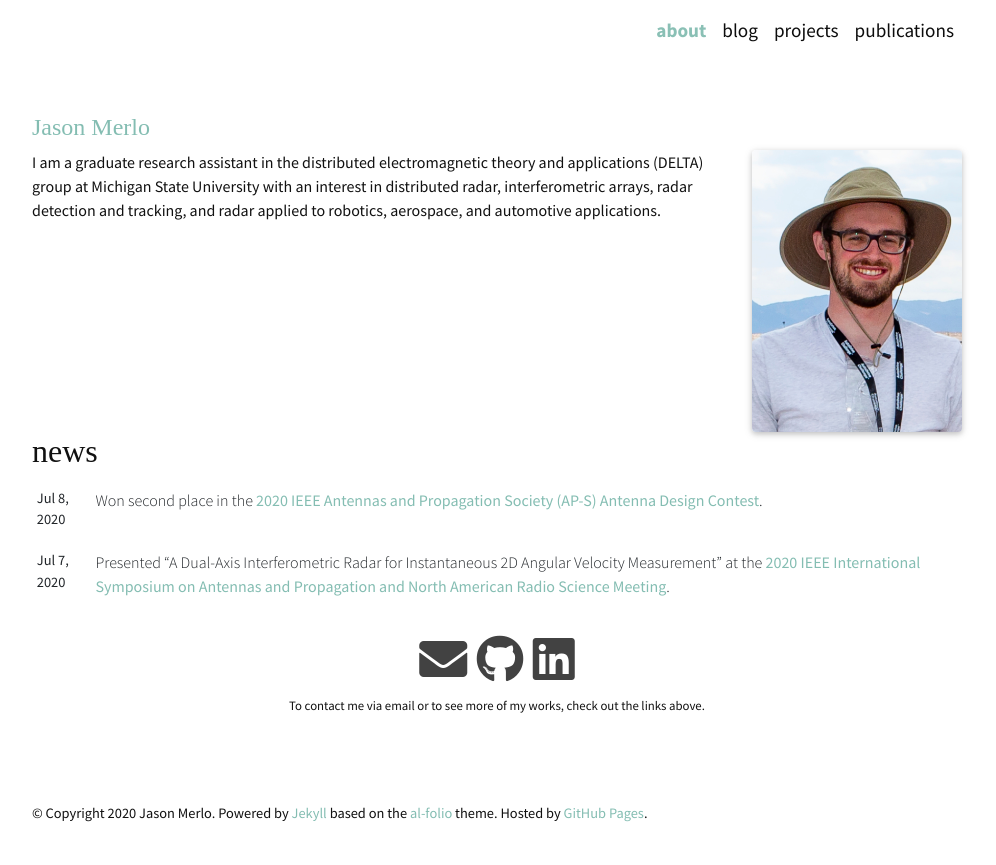
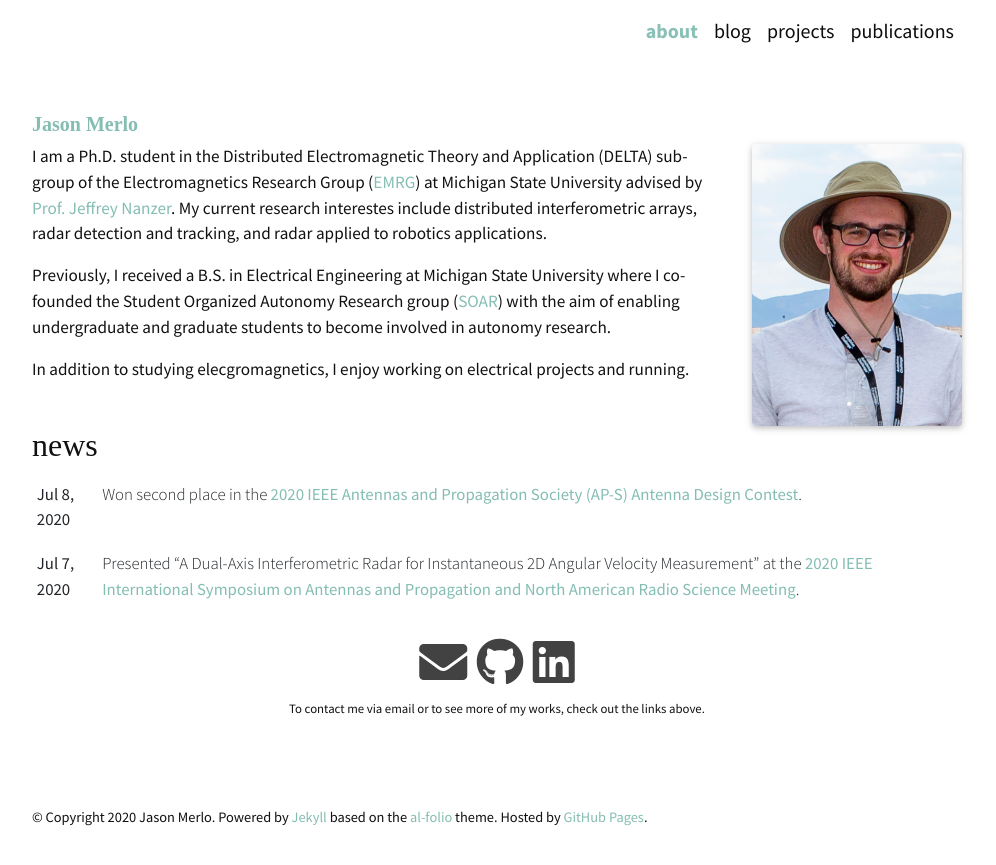
Before and after one commit to SuperUser320/superuser320.github.io, a Jekyll site: the page built from _pages/about.md, in a window 1280 px wide. Shown: the top 865 px of the page, without its empty margins (143-1139 px from the left). Built offline with Jekyll 4.4.1, drawn with Linux system fonts in a browser that asks for light colours; nearby versions of some CDN libraries; some web fonts are replaced; a style sheet for code colours, icons or effects is not loaded.

Commit message:
Updated about page

```diff
--- a/_pages/about.md
+++ b/_pages/about.md
@@ -16,4 +16,8 @@ news: true
 social: true
 ---
 
-I am a graduate research assistant in the distributed electromagnetic theory and applications (DELTA) group at Michigan State University with an interest in distributed radar, interferometric arrays, radar detection and tracking, and radar applied to robotics, aerospace, and automotive applications.
+I am a Ph.D. student in the Distributed Electromagnetic Theory and Application (DELTA) sub-group of the Electromagnetics Research Group ([EMRG](https://www.egr.msu.edu/emrg/)) at Michigan State University advised by [Prof. Jeffrey Nanzer](http://www.jeffreynanzer.org/).  My current research interestes include distributed interferometric arrays, radar detection and tracking, and radar applied to robotics applications.
+
+Previously, I received a B.S. in Electrical Engineering at Michigan State University where I co-founded the Student Organized Autonomy Research group ([SOAR](https://canvas.msu.edu/soar)) with the aim of enabling undergraduate and graduate students to become involved in autonomy research.
+
+In addition to studying elecgromagnetics, I enjoy working on electrical projects and running.
--- a/_sass/_base.scss
+++ b/_sass/_base.scss
@@ -22,6 +22,10 @@ a, table.table a {
   &:hover:after {
     width: 100%;
   }
+}
+
+p {
+  font-size: 1.075rem;
 }
 
 // Math
@@ -57,12 +61,12 @@ a, table.table a {
 // Navbar customization
 
 .navbar-brand {
-  font-size:1.5rem;
-  font-weight: 500;
+  font-size:1.25rem;
+  font-weight: 700;
 }
 
 .navbar {
-  font-size:1.2rem;
+  font-size:1.25rem;
   box-shadow: none;
   // border-bottom: 1px solid $grey-color-light;
   opacity: 0.95;
@@ -136,8 +140,14 @@ a, table.table a {
 
 // News
 
+.news table th {
+  font-size: 1.05rem;
+  font-weight: 500
+}
+
 .news table td {
-  font-size: 1rem;
+  font-size: 1.05rem;
+  font-weight: 300;
 }
 
 
```
